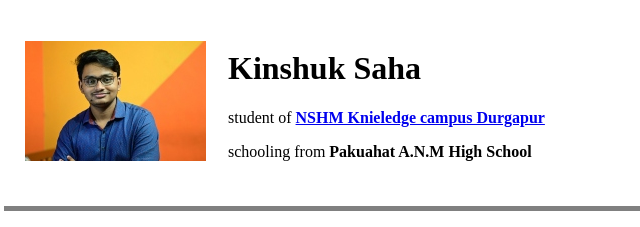
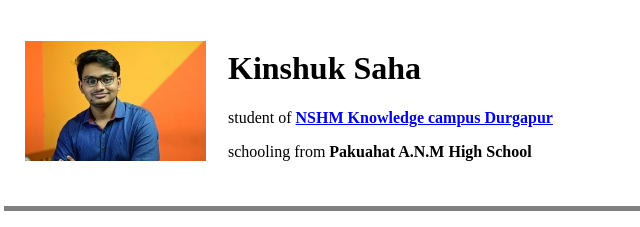
Before and after one commit to saha122/CV, a plain HTML site: page index.html in a window 1280 px wide. Shown: the top 227 px of the page, 4-644 px from the left. Drawn offline with Linux system fonts and the light colour scheme.

Commit message:
Update index.html

```diff
--- a/index.html
+++ b/index.html
@@ -9,7 +9,7 @@
       <tr>
         <td><img src="DSC_2646.jpg" alt="profile picture"></td>
         <td>  <h1>Kinshuk Saha</h1>
-           <p> student of <strong><a href="https://www.nshm.com/campus/durgapur/">NSHM Knieledge campus Durgapur</a></strong></p>
+           <p> student of <strong><a href="https://www.nshm.com/campus/durgapur/">NSHM Knowledge campus Durgapur</a></strong></p>
            <p>schooling from <b>Pakuahat A.N.M High School</b><p></td>
       </tr>
     </table>
```
